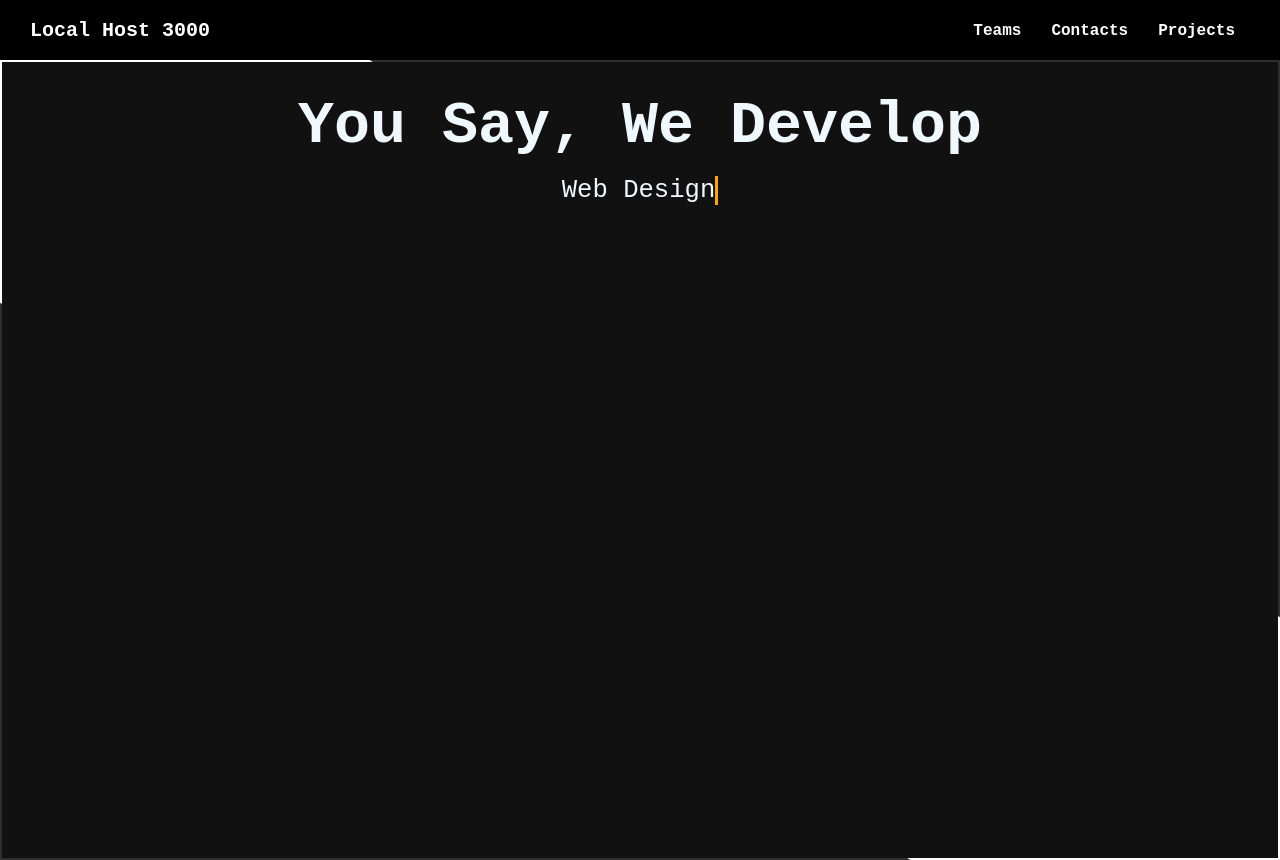
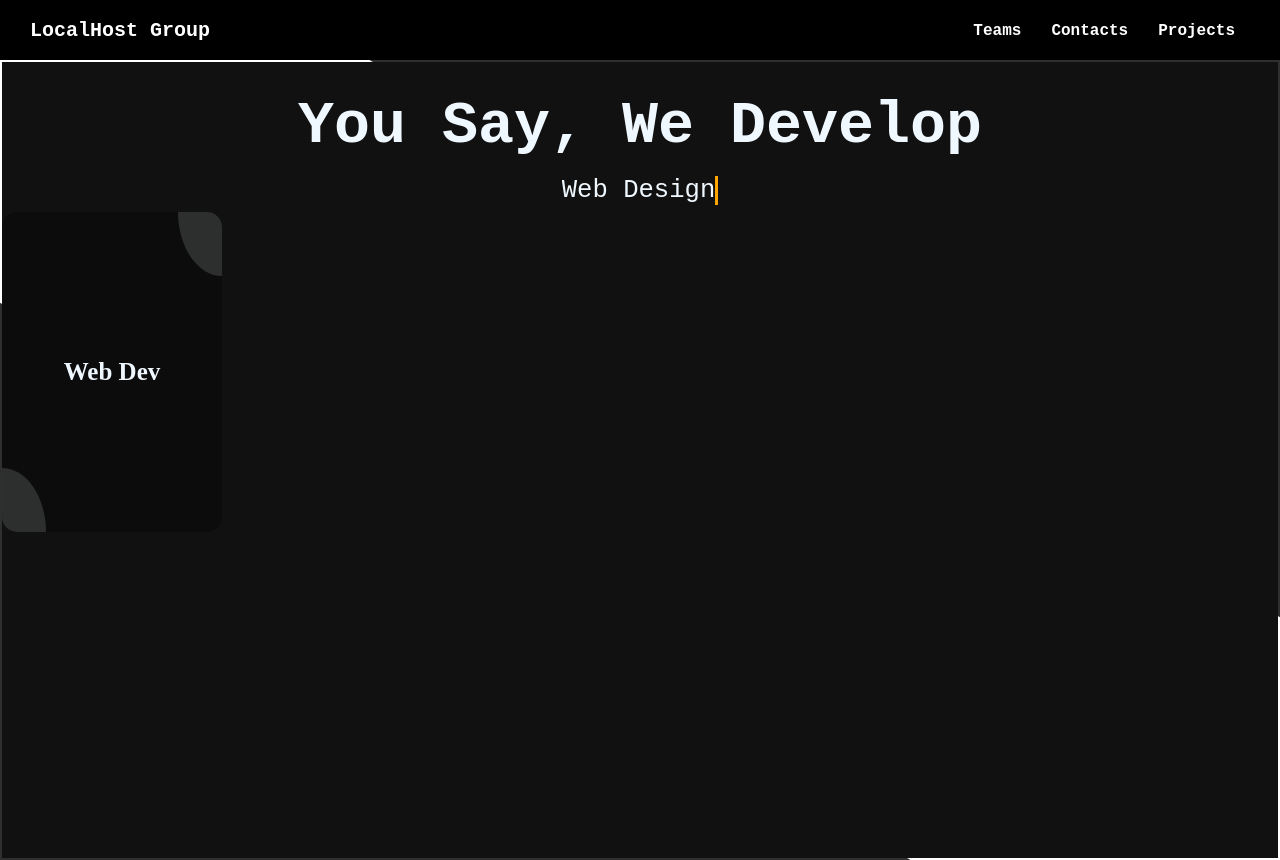
Before and after one commit to ShashankaShekharSharma/ClientWork, a plain HTML site: page LocalHost/index.html in a window 1280 px wide. Drawn offline with Linux system fonts and the light colour scheme.

Commit message:
new files

```diff
--- a/LocalHost/index.html
+++ b/LocalHost/index.html
@@ -8,7 +8,7 @@
 </head>
 <body>
     <nav class="navbar">
-        <div class="logo">Local Host 3000</div>
+        <div class="logo">LocalHost Group</div>
         <ul>
           <li><a href="index.html">Teams</a></li>
           <li><a href="#skill-bg">Contacts</a></li>
@@ -21,6 +21,7 @@
             <div class="container">
                 <div class="typed-out" id="typed-text"></div>
             </div>
+        <div class="card">Web Dev</div>
         </div>
     </div>
 
--- a/LocalHost/style.css
+++ b/LocalHost/style.css
@@ -12,7 +12,73 @@ body {
   width: 100%;
   background-color: #000000;
 }
+.card {
+  z-index: 3;
+  position: relative;
+  width: 220px;
+  height: 320px;
+  background: rgb(12, 12, 12);
+  display: flex;
+  align-items: center;
+  justify-content: center;
+  font-size: 25px;
+  font-weight: bold;
+  border-radius: 15px;
+  cursor: pointer;
+}
 
+.card::before,
+.card::after {
+  position: absolute;
+  content: "";
+  width: 20%;
+  height: 20%;
+  display: flex;
+  align-items: center;
+  justify-content: center;
+  font-size: 25px;
+  font-weight: bold;
+  background-color: rgb(45, 46, 46);
+  transition: all 0.5s;
+}
+
+.card::before {
+  top: 0;
+  right: 0;
+  border-radius: 0 15px 0 100%;
+}
+
+.card::after {
+  bottom: 0;
+  left: 0;
+  border-radius: 0 100%  0 15px;
+}
+
+.card:hover::before,
+.card:hover:after {
+  width: 100%;
+  height: 100%;
+  border-radius: 15px;
+  transition: all 0.5s;
+}
+
+/* .card:hover:after {
+  content: "";
+} */
+
+.card:hover:after {
+  content: "HTML\A CSS\A JS\A React\A Next\A Django";
+  white-space: pre; /* or pre-wrap */
+  position: absolute;
+  top: 50%;
+  left: 50%;
+  transform: translate(-50%, -50%);
+  text-align: center;
+  line-height: 1.5em; /* Adjust line height as needed */
+  color: white;
+  font-size: 20px;
+  font-weight: normal;
+}
 .navbar {
   display: flex;
   justify-content: space-between;
@@ -65,6 +131,7 @@ body {
   padding: 2px;
   position: relative;
   overflow: hidden;
+  z-index: 1;
 }
 
 #in {
```
